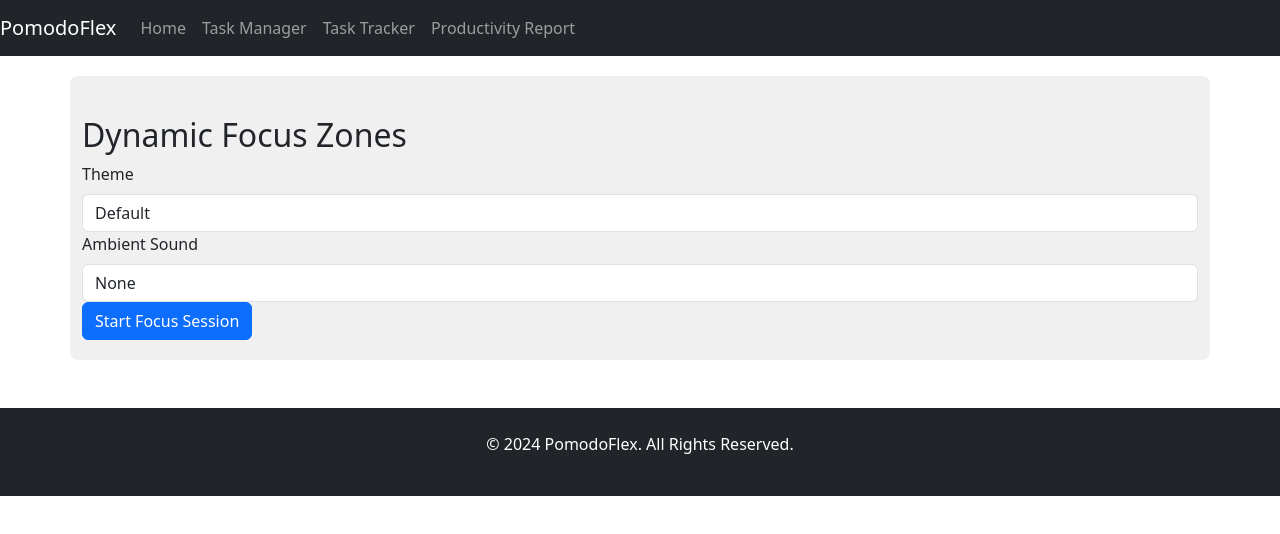
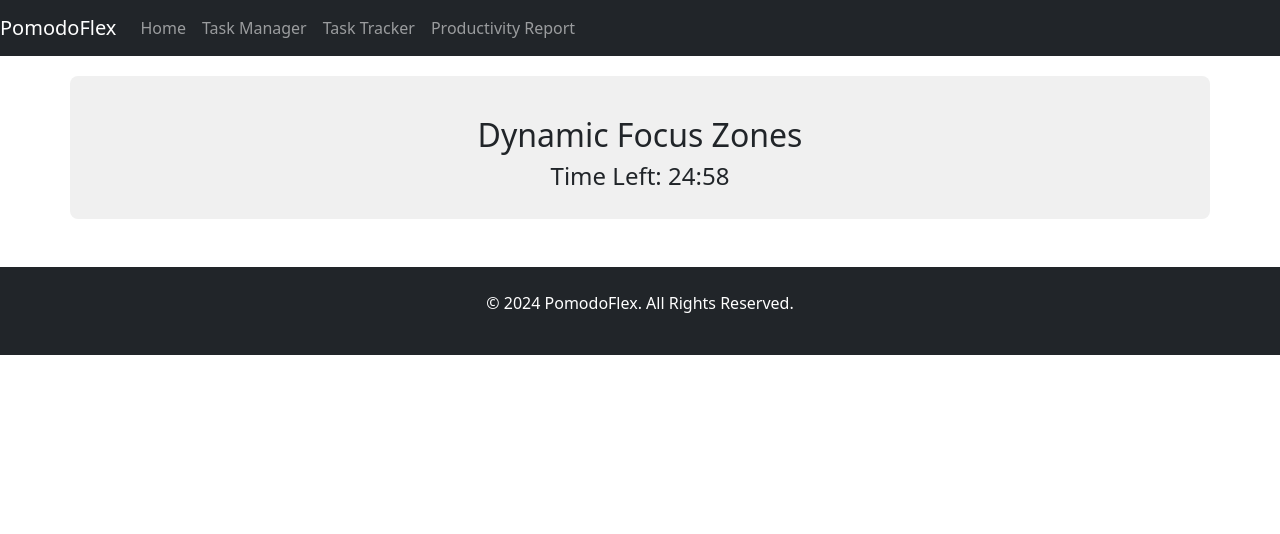
Before and after one commit to Annah-2003/Pomodoro-website, a React (Create React App) app in the folder pomodoflex/: page / in a window 1280 px wide. Both pictures are taken after a click on the button "Start Focus Session". Shown: the top 534 px of the page. Built offline with nearby package versions, Linux system fonts and the light colour scheme.

Commit message:
updated focus zone component

```diff
--- a/pomodoflex/src/App.js
+++ b/pomodoflex/src/App.js
@@ -1,5 +1,5 @@
 import React, { useState } from 'react';
-import { BrowserRouter as Router, Route, Switch } from 'react-router-dom';
+import { BrowserRouter as Router, Route, Routes } from 'react-router-dom';
 import Header from './components/Header';
 import Footer from './components/Footer';
 import FocusZone from './components/focusZone';
@@ -15,12 +15,12 @@ const App = () => {
     <Router>
       <div className="App">
         <Header />
-        <Switch>
-          <Route exact path="/" component={FocusZone} />
-          <Route path="/task-manager" component={() => <TaskManager tasks={tasks} setTasks={setTasks} />} />
-          <Route path="/task-tracker" component={() => <TaskTracker tasks={tasks} />} />
-          <Route path="/productivity-report" component={() => <ProductivityReport tasks={tasks} />} />
-        </Switch>
+        <Routes>
+          <Route exact path="/" element={<FocusZone />} />
+          <Route path="/task-manager" element={<TaskManager tasks={tasks} setTasks={setTasks} />} />
+          <Route path="/task-tracker" element={<TaskTracker tasks={tasks} />} />
+          <Route path="/productivity-report" element={<ProductivityReport tasks={tasks} />} />
+        </Routes>
         <Footer />
       </div>
     </Router>
--- a/pomodoflex/src/components/focusZone.js
+++ b/pomodoflex/src/components/focusZone.js
@@ -1,17 +1,45 @@
-import React, { useState } from 'react';
+import React, { useState, useEffect } from 'react';
 import { Container, Button, Form } from 'react-bootstrap';
 import './focusZone.css';
 
 const FocusZone = () => {
   const [theme, setTheme] = useState('default');
   const [sound, setSound] = useState('none');
+  const [task, setTask] = useState('');
+  const [isFocusing, setIsFocusing] = useState(false);
+  const [timeLeft, setTimeLeft] = useState(1500); // 25 minutes
 
   const handleThemeChange = (e) => setTheme(e.target.value);
   const handleSoundChange = (e) => setSound(e.target.value);
+  const handleTaskChange = (e) => setTask(e.target.value);
+
+  const handleFocusStart = () => {
+    setIsFocusing(true);
+  };
+
+  useEffect(() => {
+    if (isFocusing && timeLeft > 0) {
+      const timer = setTimeout(() => {
+        setTimeLeft(timeLeft - 1);
+      }, 1000);
+      return () => clearTimeout(timer);
+    } else if (timeLeft === 0) {
+      setIsFocusing(false);
+      alert('Focus session completed!');
+    }
+  }, [isFocusing, timeLeft]);
+
+  const formatTime = (seconds) => {
+    const minutes = Math.floor(seconds / 60);
+    const remainingSeconds = seconds % 60;
+    return `${minutes}:${remainingSeconds < 10 ? '0' : ''}${remainingSeconds}`;
+  };
 
   return (
     <Container className={`focus-zone ${theme}`}>
       <h2>Dynamic Focus Zones</h2>
+      {!isFocusing ? (
+        <>
           <Form>
             <Form.Group>
               <Form.Label>Theme</Form.Label>
@@ -31,8 +59,19 @@ const FocusZone = () => {
                 <option value="waves">Waves</option>
               </Form.Control>
             </Form.Group>
+            <Form.Group>
+              <Form.Label>Task</Form.Label>
+              <Form.Control type="text" value={task} onChange={handleTaskChange} placeholder="What are you working on?" />
+            </Form.Group>
           </Form>
-      <Button variant="primary">Start Focus Session</Button>
+          <Button variant="primary" onClick={handleFocusStart}>Start Focus Session</Button>
+        </>
+      ) : (
+        <div className="focus-session">
+          <h3>{task}</h3>
+          <h4>Time Left: {formatTime(timeLeft)}</h4>
+        </div>
+      )}
     </Container>
   );
 };
--- a/pomodoflex/src/components/taskTracker.css
+++ b/pomodoflex/src/components/taskTracker.css
@@ -0,0 +1,70 @@
+.App {
+    text-align: center;
+  }
+
+  .App-logo {
+    height: 40vmin;
+    pointer-events: none;
+  }
+
+  @media (prefers-reduced-motion: no-preference) {
+    .App-logo {
+      animation: App-logo-spin infinite 20s linear;
+    }
+  }
+
+  .App-header {
+    background-color: #282c34;
+    min-height: 100vh;
+    display: flex;
+    flex-direction: column;
+    align-items: center;
+    justify-content: center;
+    font-size: calc(10px + 2vmin);
+    color: white;
+  }
+
+  .App-link {
+    color: #61dafb;
+    text-decoration: none;
+    transition: color 0.3s ease, transform 0.3s ease;
+  }
+
+  .App-link:hover {
+    color: #21a1f1;
+    transform: scale(1.1);
+  }
+
+  .App-link:active {
+    color: #0d8cd0;
+  }
+
+  button {
+    background-color: #61dafb;
+    color: white;
+    border: none;
+    padding: 10px 20px;
+    font-size: 1em;
+    border-radius: 5px;
+    cursor: pointer;
+    transition: background-color 0.3s ease, transform 0.3s ease;
+  }
+
+  button:hover {
+    background-color: #21a1f1;
+    transform: scale(1.05);
+  }
+
+  button:active {
+    background-color: #0d8cd0;
+    transform: scale(0.95);
+  }
+
+  @keyframes App-logo-spin {
+    from {
+      transform: rotate(0deg);
+    }
+    to {
+      transform: rotate(360deg);
+    }
+  }
--- a/pomodoflex/src/components/taskTracker.js
+++ b/pomodoflex/src/components/taskTracker.js
@@ -0,0 +1,20 @@
+import React from 'react';
+import { Container, ListGroup } from 'react-bootstrap';
+import './taskTracker.css';
+
+const TaskTracker = ({ tasks }) => {
+  return (
+    <Container className="task-tracker">
+      <h2>Task Tracker</h2>
+      <ListGroup>
+        {tasks.filter(task => task.completed).map((task, index) => (
+          <ListGroup.Item key={index}>
+            {task.text}
+          </ListGroup.Item>
+        ))}
+      </ListGroup>
+    </Container>
+  );
+};
+
+export default TaskTracker;
```
Lines whose indentation alone changed are shown as unchanged.
